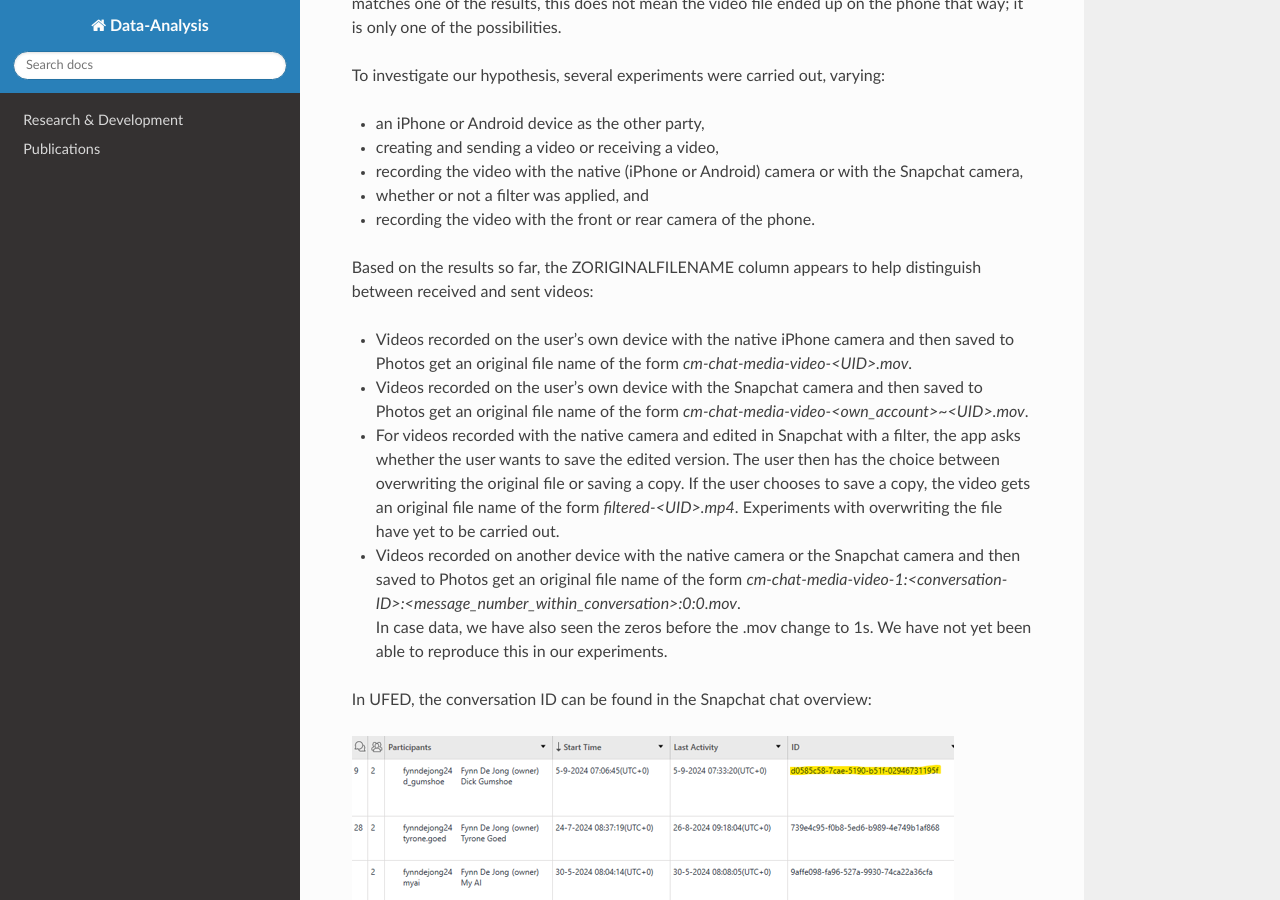
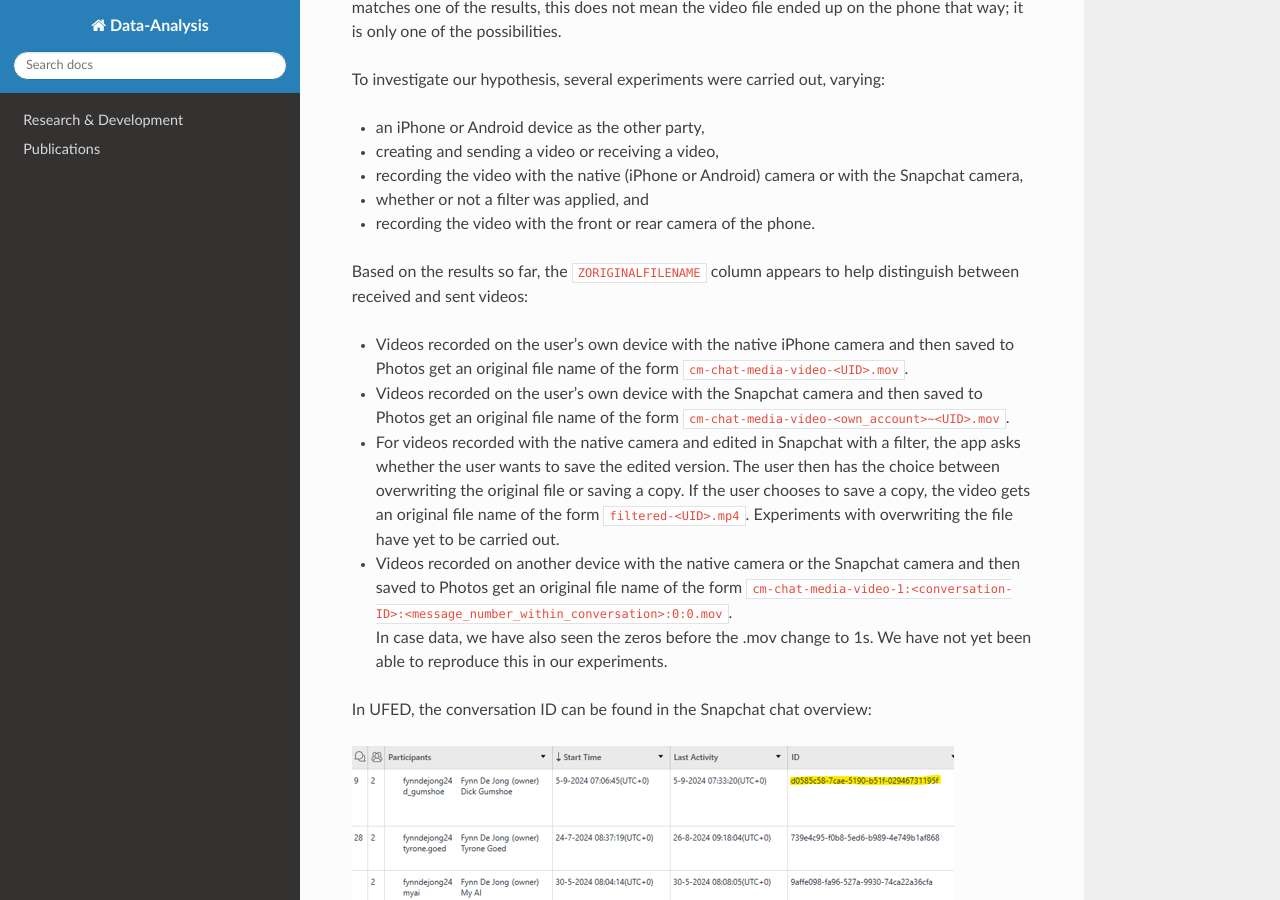
Before and after one commit to maala-nfi/dadocs, a Sphinx documentation site: the page built from docs/source/projects/snapchat_photossqlite.rst, in a window 1280 px wide and 900 px high, scrolled down 733 px. Built offline with Sphinx 7.4.7 and the Read the Docs theme 3.1.0, drawn with Linux system fonts in a browser that asks for light colours.

Commit message:
Extra formatting

```diff
--- a/docs/source/projects/snapchat_photossqlite.rst
+++ b/docs/source/projects/snapchat_photossqlite.rst
@@ -1,14 +1,14 @@
 .. _snapchat_photos_sqlite:
 
 Photos.sqlite: Your friend during a Snapchat video origin investigation
-==============================
+=======================================================================
 
 Investigations into the origin of media files come up in many cases. You can often get a long way by looking at
 chat messages, the location of the file, or other metadata present on the device. However, apps that delete
 information after a certain period are becoming increasingly popular. As a result, most forensic tools also lose the
 association between a media file and the app.
 
-On Apple devices, the file `/private/var/mobile/Media/PhotoData/Photos.sqlite` can be useful here. This is the database
+On Apple devices, the file ``/private/var/mobile/Media/PhotoData/Photos.sqlite`` can be useful here. This is the database
 of the Photos app, containing the metadata for the photos and videos (from, among other places, the DCIM folder).
 Among other things, the database records which app added the media file to the database, when the media file was added
 and much more. Example queries for the Photos.sqlite database can be found at
@@ -16,8 +16,8 @@ and much more. Example queries for the Photos.sqlite database can be found at
 
 The Photos.sqlite database can therefore be used to determine which app a media file came from, but it does not tell
 you whether the file itself was created, sent, received or only viewed. During one investigation, however, we noticed
-that the `ZORIGINALFILENAME` column in the `ZCLOUDMASTER` table contained several different kinds of file names, all
-originating from Snapchat. This led to the idea that `ZORIGINALFILENAME` might indicate how the file ended up on the phone.
+that the ``ZORIGINALFILENAME`` column in the ``ZCLOUDMASTER`` table contained several different kinds of file names, all
+originating from Snapchat. This led to the idea that ``ZORIGINALFILENAME`` might indicate how the file ended up on the phone.
 
 The results may look promising, but there is still a great deal that has not yet been researched. Examples
 include videos that were received (via Snapchat or other channels) and then (re)shared via Snapchat, stories
@@ -37,21 +37,21 @@ To investigate our hypothesis, several experiments were carried out, varying:
 
 -	recording the video with the front or rear camera of the phone.
 
-Based on the results so far, the ZORIGINALFILENAME column appears to help distinguish between received and sent videos:
+Based on the results so far, the ``ZORIGINALFILENAME`` column appears to help distinguish between received and sent videos:
 
 - Videos recorded on the user’s own device with the native iPhone camera and then saved to Photos get an original
-  file name of the form `cm-chat-media-video-<UID>.mov`.
+  file name of the form ``cm-chat-media-video-<UID>.mov``.
 
 - Videos recorded on the user’s own device with the Snapchat camera and then saved to Photos get an original file
-  name of the form `cm-chat-media-video-<own_account>~<UID>.mov`.
+  name of the form ``cm-chat-media-video-<own_account>~<UID>.mov``.
 
 - For videos recorded with the native camera and edited in Snapchat with a filter, the app asks whether the user
   wants to save the edited version. The user then has the choice between overwriting the original file or saving a copy.
-  If the user chooses to save a copy, the video gets an original file name of the form `filtered-<UID>.mp4`.
+  If the user chooses to save a copy, the video gets an original file name of the form ``filtered-<UID>.mp4``.
   Experiments with overwriting the file have yet to be carried out.
 
 - | Videos recorded on another device with the native camera or the Snapchat camera and then saved to Photos get an
-    original file name of the form `cm-chat-media-video-1:<conversation-ID>:<message_number_within_conversation>:0:0.mov`.
+    original file name of the form ``cm-chat-media-video-1:<conversation-ID>:<message_number_within_conversation>:0:0.mov``.
   | In case data, we have also seen the zeros before the .mov change to 1s. We have not yet been able to reproduce this
     in our experiments.
 
```
